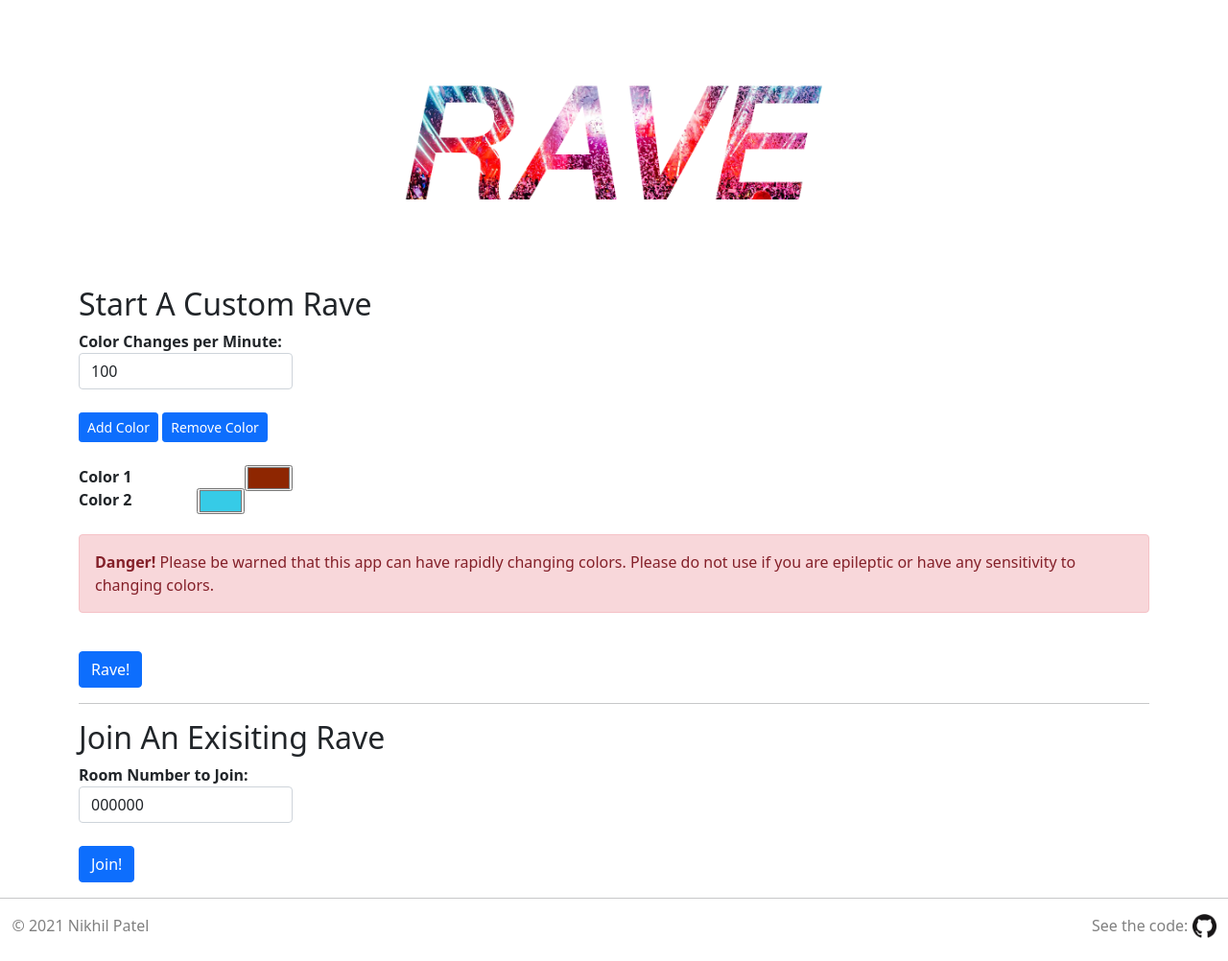
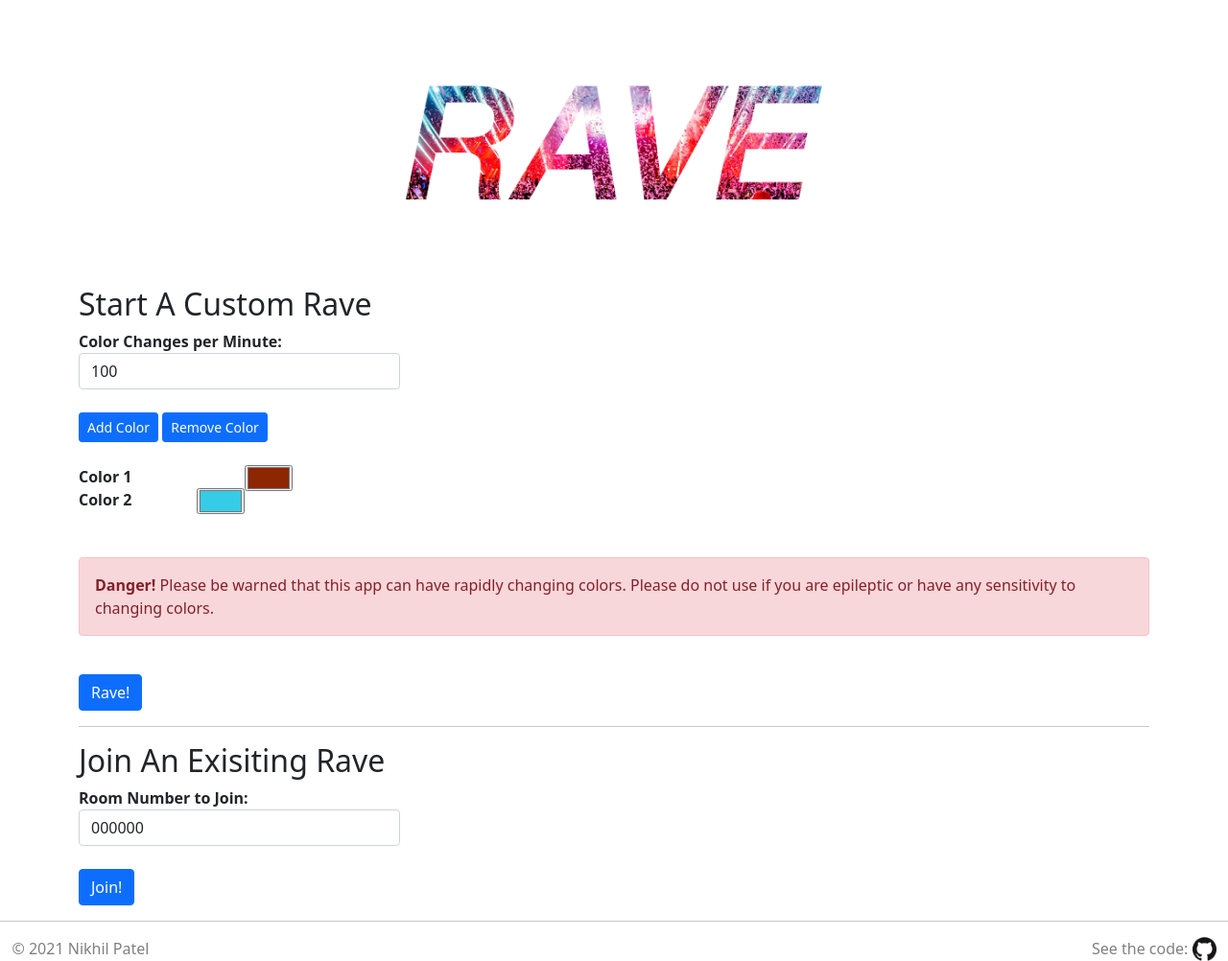
Before and after one commit to NikhilAPatel/RaveApp, a Flask app: page / in a window 1280 px wide. Shown: the whole page at 96% size. Before the commit the page ends 978 px from the top, so only its background shows below. Run offline with Flask 2, Linux system fonts and the light colour scheme; some libraries are stand-ins or nearby versions.

Commit message:
Increased width of text boxes and added space above danger warning

```diff
--- a/templates/index.html
+++ b/templates/index.html
@@ -91,7 +91,7 @@
 <div class="container">
     <img src="/static/img/RaveLogoFull.png"\ style="width:40%;height:auto;display:block;margin-left:auto;margin-right:auto;">
     <h2>Start A Custom Rave</h2>
-    <label for="cpm"><b>Color Changes per Minute:</b></label><input class="form-control input-sm" style="width:20%"type="number" value="100" id = "cpm"/>
+    <label for="cpm"><b>Color Changes per Minute:</b></label><input class="form-control input-sm" style="width:30%"type="number" value="100" id = "cpm"/>
     <br/>
     <div class="btn-group-sm">
         <button class="btn btn-primary" onclick="addColor()">Add Color</button>
@@ -105,6 +105,7 @@
         <br/>
     </div>
     <br/>
+    <br/>
     <div class="alert alert-danger">
         <strong>Danger!</strong> Please be warned that this app can have rapidly changing colors.
         Please do not use if you are epileptic or have any sensitivity to changing colors.
@@ -115,7 +116,7 @@
     <hr/>
 
     <h2>Join An Exisiting Rave</h2>
-    <label for="cpm"><b>Room Number to Join:</b></label><input class="form-control input-sm" value="000000" style="width:20%"type="number" value="300" id = "joinRoom"/>
+    <label for="cpm"><b>Room Number to Join:</b></label><input class="form-control input-sm" value="000000" style="width:30%"type="number" value="300" id = "joinRoom"/>
     <br/>
     <input type="button" class="btn btn-primary" value="Join!" onclick="join()"/>
 </div>
```
